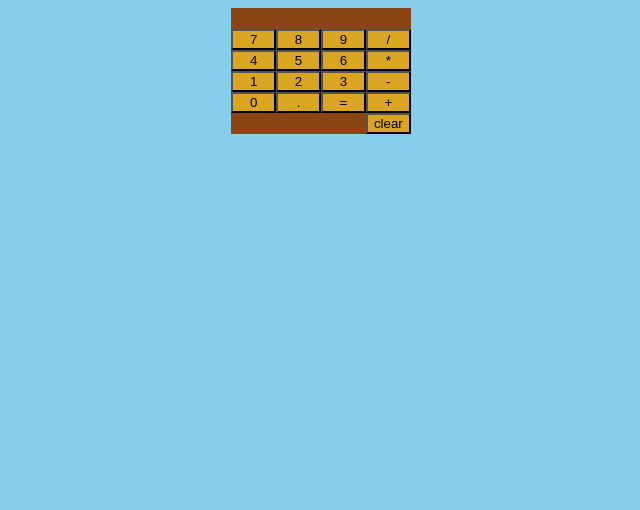
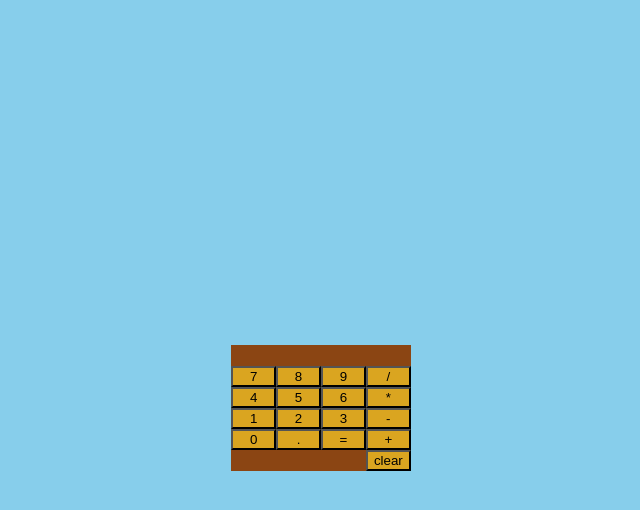
Before and after one commit to ghidalgo93/calculator, a plain HTML site: page index.html in a window 1280 px wide. Shown: the whole page, without its empty margins (319-959 px from the left). Drawn offline with Linux system fonts and the light colour scheme.

Commit message:
centered calculator

```diff
--- a/index.html
+++ b/index.html
@@ -7,7 +7,7 @@
 </head>
 <body>
 	<div id="contents">
-		<div id="header"></div>
+		<!-- <div id="header"></div> -->
 		<div id="calculator"></div>
 		<!-- <footer>Designed & Built by Gerardo Hidalgo-Cuellar</footer> -->
 	</div>
--- a/styles.css
+++ b/styles.css
@@ -4,8 +4,10 @@ html, body {
 }
 
 #contents {
+	height: 100%;
 	display: flex;
 	flex-direction: column;
+	justify-content: space-around;
 }
 
 #calculator {
```
